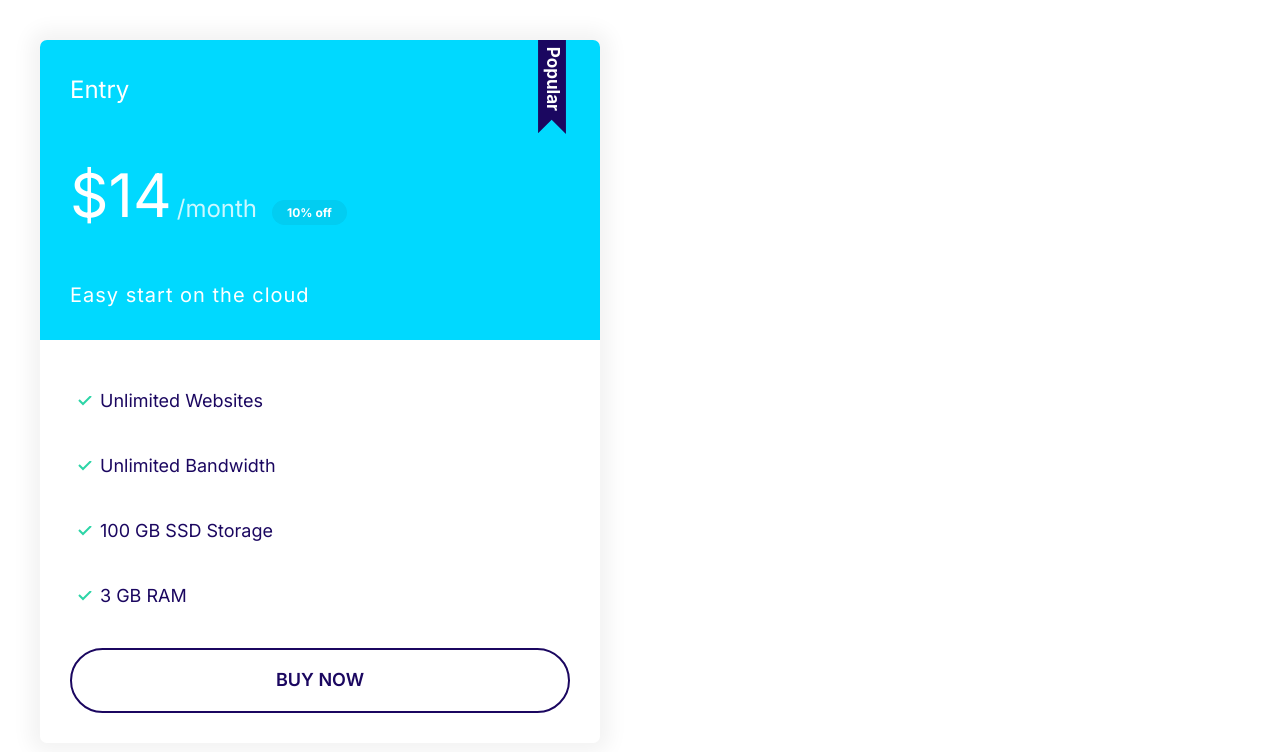
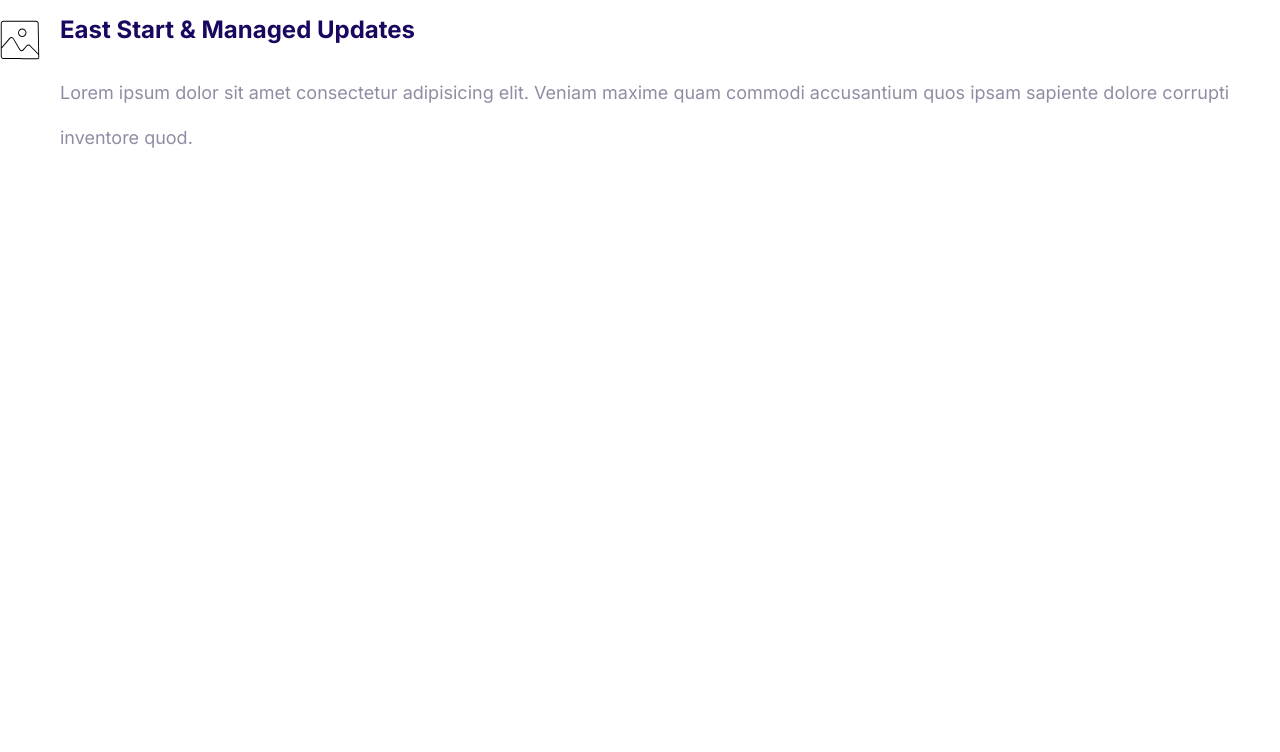
Before and after one commit to thomasjmai22/subscription, a plain HTML site: page index.html in a window 1280 px wide. Drawn offline with Linux system fonts and the light colour scheme.

Commit message:
Added media component with icon.

```diff
--- a/CSS/styles.css
+++ b/CSS/styles.css
@@ -337,3 +337,17 @@ a {
     font-size: 1.7rem;
   }
 }
+
+/* MEDIA */
+.media {
+  display: flex;
+}
+.media__title {
+  margin-top: 0;
+}
+.media__body {
+  margin: 0 2rem;
+}
+.media__image {
+  margin-top: 2rem;
+}
--- a/index.html
+++ b/index.html
@@ -15,28 +15,19 @@
     <title>Document</title>
   </head>
   <body>
-    <div style="width: 50%; padding: 4rem">
-      <div class="plan plan--popular">
-        <div class="card card--secondary">
-          <header class="card__header">
-            <!-- <img class="" src="./images/popular.svg" alt=""> -->
-            <h3 class="plan__name">Entry</h3>
-            <span class="plan__price">$14</span>
-            <span class="plan__billing-cycle">/month</span>
-            <span class="badge badge--secondary badge--small">10% off</span>
-            <span class="plan__description">Easy start on the cloud</span>
-          </header>
-
-          <div class="card__body">
-            <ul class="list list--tick">
-              <li class="list__item">Unlimited Websites</li>
-              <li class="list__item">Unlimited Bandwidth</li>
-              <li class="list__item">100 GB SSD Storage</li>
-              <li class="list__item">3 GB RAM</li>
-            </ul>
-            <button class="btn btn--outline btn--block">BUY NOW</button>
-          </div>
-        </div>
+    <div class="media">
+      <div class="media__image">
+        <svg class="icon icon--primary">
+          <use xlink:href="images/sprite.svg#snap"></use>
+        </svg>
+      </div>
+      <div class="media__body">
+        <h3 class="media__title">East Start & Managed Updates</h3>
+        <p>
+          Lorem ipsum dolor sit amet consectetur adipisicing elit. Veniam maxime
+          quam commodi accusantium quos ipsam sapiente dolore corrupti inventore
+          quod.
+        </p>
       </div>
     </div>
   </body>
```
Also changed, not shown: components/media.html (added, +15 -0 lines).
